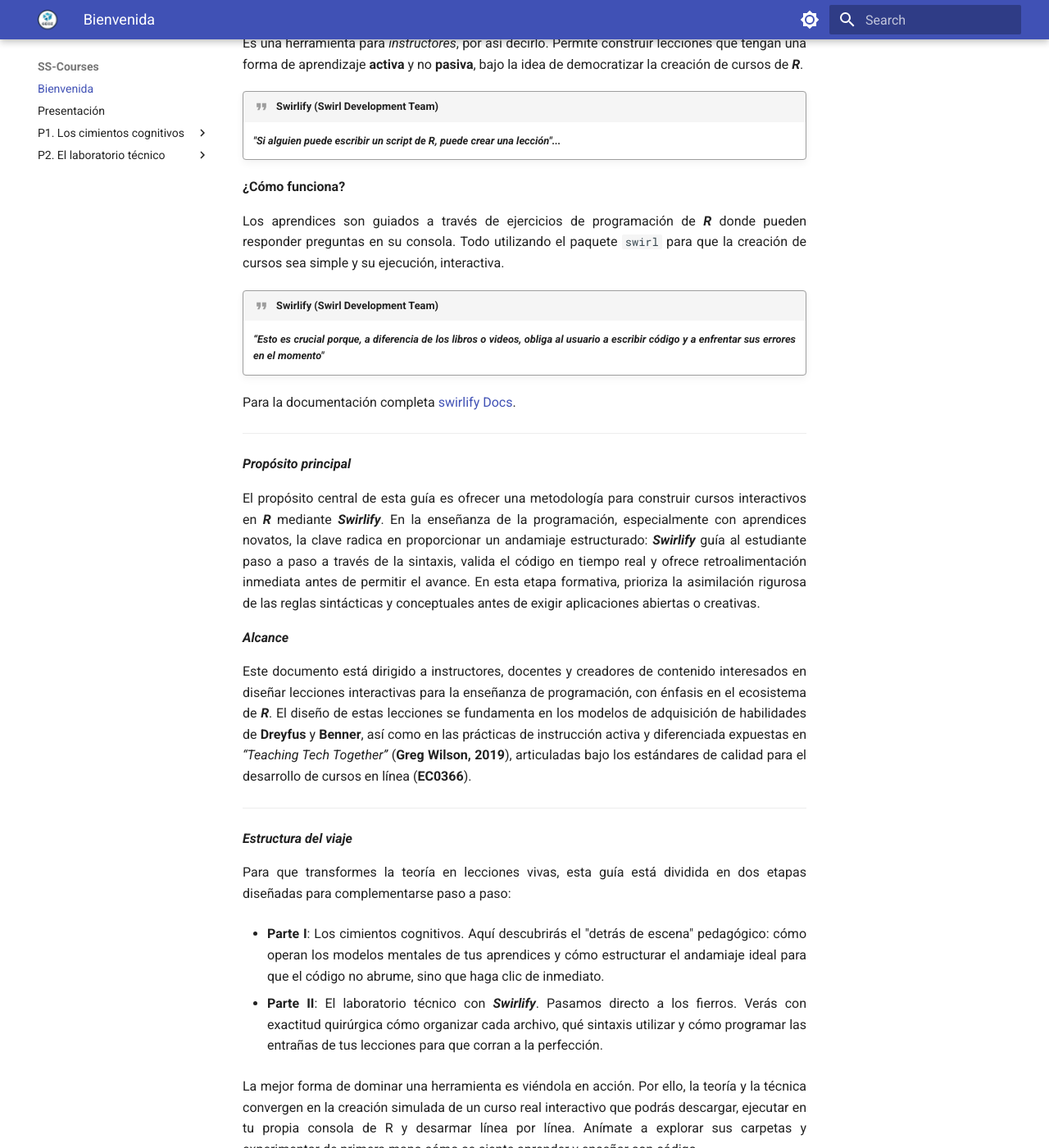
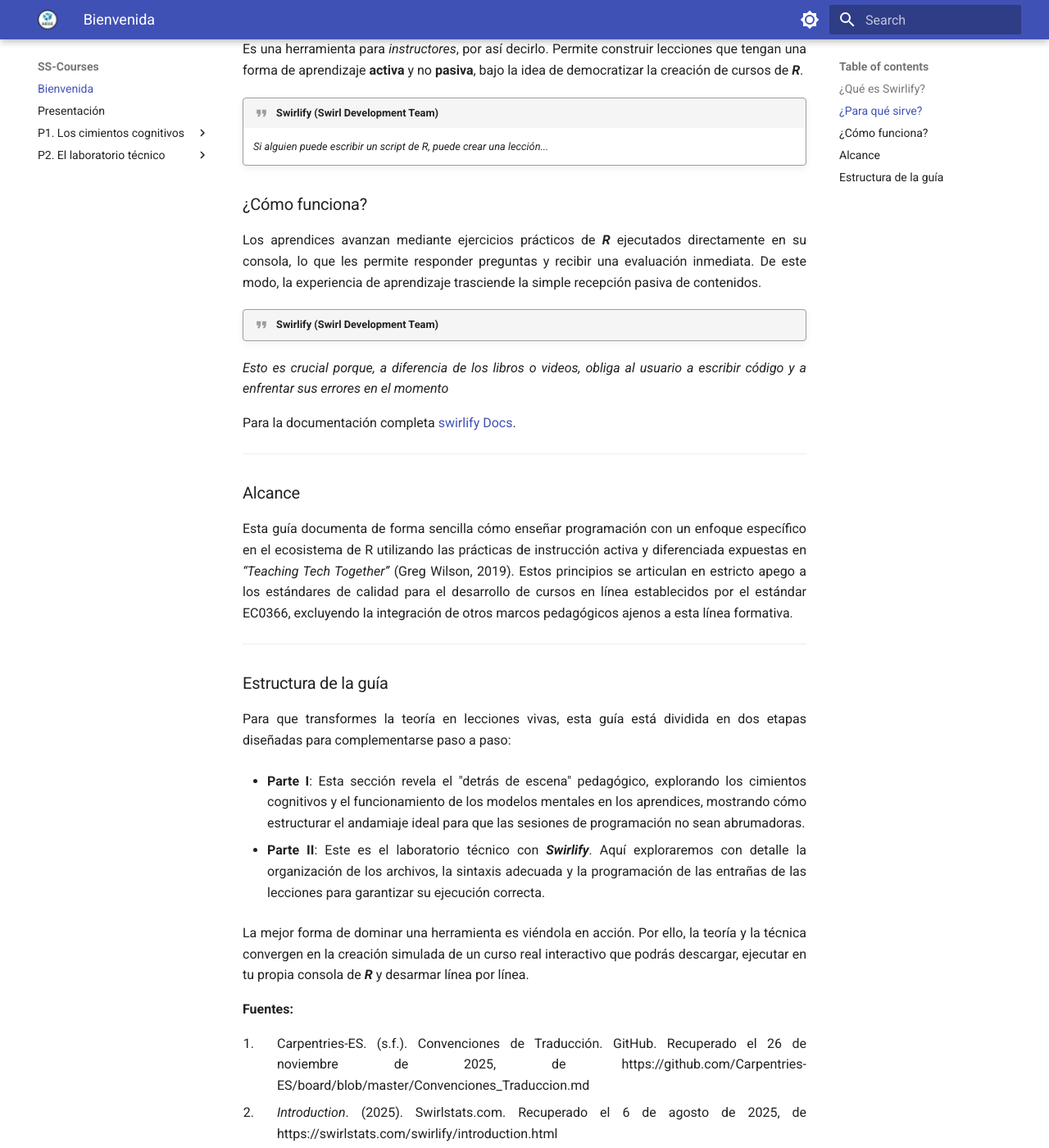
Before and after one commit to Docker-oz/docker_zensrlwf_start, an MkDocs documentation site: the page built from docs/index.md, in a window 1280 px wide and 1400 px high, scrolled down 932 px. Shown: the whole window at 82% size. Built offline with MkDocs 1.6.1 and Material for MkDocs 9.7.7, drawn with Linux system fonts in a browser that asks for light colours; some of the changed text lies outside the part shown.

Commit message:
docs: actualizar cuerpo de bienvenida

```diff
--- a/docs/index.md
+++ b/docs/index.md
@@ -1,71 +1,65 @@
 # Bienvenida
-___
-***Self Swirl - Courses*** es una guía orientada a quienes desean aprender a diseñar lecciones interactivas de ***R*** mediante el paquete especializado `swirlify`.
 
-El objetivo central de esta propuesta es integrar el modelo de adquisición de habilidades de **Hubert** y **Stuart Dreyfus** con los principios de diseño instruccional de _“Teaching Tech Together”_ (**Greg Wilson, 2019**). Esta combinación busca dotar a la enseñanza de la programación de un enfoque estructurado según el nivel del estudiante (novato, competente o experto), priorizando la práctica activa, el uso de analogías claras y ejemplos contextualizados que faciliten la comprensión.
+---
 
-Como capacitador certificado ante la Secretaría de Educación Pública (**SEP**) y el **CONOCER** bajo el estándar **EC0366** (Desarrollo de cursos de formación en línea), concibo este espacio como una oportunidad para renovar la práctica del facilitador. Busco promover la creación de lecciones con rigor metodológico e innovación, aprovechando ***Swirlify*** como una herramienta clave dentro del ecosistema de ***R***.
+**_Self Swirl-Courses_** es una guía personal orientada a quienes desean aprender a diseñar lecciones interactivas de **_R_** mediante el paquete especializado `swirlify`.
 
-Mi propósito es invitar a los facilitadores a reflexionar no solo sobre ***qué*** enseñar, sino sobre el ***por qué*** y el ***cómo***, transformando su experiencia técnica en experiencias de aprendizaje significativas, tanto en el aula presencial como en entornos virtuales.
+El objetivo central de esta propuesta es integrar el modelo de instrucción activa y diferenciada expuesto en _“Teaching Tech Together”_ (Greg Wilson, 2019). Esto busca dotar a la enseñanza de la programación de un enfoque estructurado según el nivel del usuario o aprendiz (novato, competente o experto), priorizando la práctica activa, el uso de analogías claras y ejemplos contextualizados que faciliten la comprensión.
+
+Como capacitador certificado ante la Secretaría de Educación Pública (**SEP**) y el **CONOCER** bajo el estándar **EC0366** (Desarrollo de cursos de formación en línea), concibo este espacio como una oportunidad para renovar la práctica del facilitador. Busco promover la creación de lecciones con rigor metodológico e innovación, aprovechando **_Swirlify_** como una herramienta clave dentro del ecosistema de **_R_**.
+
+Mi propósito es invitar a los facilitadores a reflexionar no solo sobre _qué_ enseñar, sino sobre el _por qué_ y el _cómo_, transformando su experiencia técnica en experiencias de aprendizaje significativas, tanto en el aula presencial como en entornos virtuales.
 
 Mi sincero reconocimiento a todos los profesionales de la educación y a quienes dedican su labor a compartir conocimiento con los demás.
 
-**ATTE.: _"olivinöz"_**
+**ATTE.: _"olivinöz"_**{: .nothing-you-could-do-regular }
 
 ---
 
-***¿Qué es Swirlify?***
+### ¿Qué es Swirlify?
 
-***Swirlify*** es un paquete de ***R***, cuya única función es permitirnos crear y editar lecciones (cursos) de manera interactiva, específicamente para el paquete `swirl` _(Introduction, 2025)_.
+**_Swirlify_** es un paquete de **_R_**, cuya única función es permitirnos crear y editar lecciones (cursos) de manera interactiva, específicamente para el paquete `swirl` (Swirl Development Team, 2025).
 
-***¿Para qué sirve?***
+### ¿Para qué sirve?
 
-Es una herramienta para _instructores_, por así decirlo. Permite construir lecciones que tengan una forma de aprendizaje **activa** y no **pasiva**, bajo la idea de democratizar la creación de cursos de ***R***.
-
+Es una herramienta para _instructores_, por así decirlo. Permite construir lecciones que tengan una forma de aprendizaje **activa** y no **pasiva**, bajo la idea de democratizar la creación de cursos de **_R_**.
 
 !!! Quote "Swirlify (Swirl Development Team)"
 
-    _**"Si alguien puede escribir un script de R, puede crear una lección"...**_
+    _Si alguien puede escribir un script de R, puede crear una lección..._
 
-**¿Cómo funciona?**
+### ¿Cómo funciona?
 
-Los aprendices son guiados a través de ejercicios de programación de ***R*** donde pueden responder preguntas en su consola. Todo utilizando el paquete `swirl` para que la creación de cursos sea simple y su ejecución, interactiva.
+Los aprendices avanzan mediante ejercicios prácticos de **_R_** ejecutados directamente en su consola, lo que les permite responder preguntas y recibir una evaluación inmediata. De este modo, la experiencia de aprendizaje trasciende la simple recepción pasiva de contenidos.
 
 !!! Quote "Swirlify (Swirl Development Team)"
-    _**“Esto es crucial porque, a diferencia de los libros o videos, obliga al usuario a escribir código y a enfrentar sus errores en el momento"**_
+_Esto es crucial porque, a diferencia de los libros o videos, obliga al usuario a escribir código y a enfrentar sus errores en el momento_
 
 Para la documentación completa [swirlify Docs](https://swirlstats.com/swirlify/).
 
 ---
 
-***Propósito principal***
+### Alcance
 
-
-El propósito central de esta guía es ofrecer una metodología para construir cursos interactivos en ***R*** mediante ***Swirlify***. En la enseñanza de la programación, especialmente con aprendices novatos, la clave radica en proporcionar un andamiaje estructurado: ***Swirlify*** guía al estudiante paso a paso a través de la sintaxis, valida el código en tiempo real y ofrece retroalimentación inmediata antes de permitir el avance. En esta etapa formativa, prioriza la asimilación rigurosa de las reglas sintácticas y conceptuales antes de exigir aplicaciones abiertas o creativas.
-
-***Alcance***
-
-Este documento está dirigido a instructores, docentes y creadores de contenido interesados en diseñar lecciones interactivas para la enseñanza de programación, con énfasis en el ecosistema de ***R***. El diseño de estas lecciones se fundamenta en los modelos de adquisición de habilidades de **Dreyfus** y **Benner**, así como en las prácticas de instrucción activa y diferenciada expuestas en _“Teaching Tech Together”_ (**Greg Wilson, 2019**), articuladas bajo los estándares de calidad para el desarrollo de cursos en línea (**EC0366**).
+Esta guía documenta de forma sencilla cómo enseñar programación con un enfoque específico en el ecosistema de R utilizando las prácticas de instrucción activa y diferenciada expuestas en _“Teaching Tech Together”_ (Greg Wilson, 2019). Estos principios se articulan en estricto apego a los estándares de calidad para el desarrollo de cursos en línea establecidos por el estándar EC0366, excluyendo la integración de otros marcos pedagógicos ajenos a esta línea formativa.
 
 ---
 
-***Estructura del viaje***
+### Estructura de la guía
 
 Para que transformes la teoría en lecciones vivas, esta guía está dividida en dos etapas diseñadas para complementarse paso a paso:
 
-- **Parte I**: Los cimientos cognitivos. Aquí descubrirás el "detrás de escena" pedagógico: cómo operan los modelos mentales de tus aprendices y cómo estructurar el andamiaje ideal para que el código no abrume, sino que haga clic de inmediato.
+- **Parte I**: Esta sección revela el "detrás de escena" pedagógico, explorando los cimientos cognitivos y el funcionamiento de los modelos mentales en los aprendices, mostrando cómo estructurar el andamiaje ideal para que las sesiones de programación no sean abrumadoras.
 
-- **Parte II**: El laboratorio técnico con ***Swirlify***. Pasamos directo a los fierros. Verás con exactitud quirúrgica cómo organizar cada archivo, qué sintaxis utilizar y cómo programar las entrañas de tus lecciones para que corran a la perfección.
+- **Parte II**: Este es el laboratorio técnico con **_Swirlify_**. Aquí exploraremos con detalle la organización de los archivos, la sintaxis adecuada y la programación de las entrañas de las lecciones para garantizar su ejecución correcta.
 
-La mejor forma de dominar una herramienta es viéndola en acción. Por ello, la teoría y la técnica convergen en la creación simulada de un curso real interactivo que podrás descargar, ejecutar en tu propia consola de R y desarmar línea por línea. Anímate a explorar sus carpetas y experimentar de primera mano cómo se siente aprender y enseñar con código.
-
----
+La mejor forma de dominar una herramienta es viéndola en acción. Por ello, la teoría y la técnica convergen en la creación simulada de un curso real interactivo que podrás descargar, ejecutar en tu propia consola de **_R_** y desarmar línea por línea.
 
 **Fuentes:**
 
 1. Carpentries-ES. (s.f.). Convenciones de Traducción. GitHub. Recuperado el 26 de noviembre de 2025, de https://github.com/Carpentries-ES/board/blob/master/Convenciones_Traduccion.md
 
-2. *Introduction*. (2025). Swirlstats.com. Recuperado el 6 de agosto de 2025, de https://swirlstats.com/swirlify/introduction.html
+2. _Introduction_. (2025). Swirlstats.com. Recuperado el 6 de agosto de 2025, de https://swirlstats.com/swirlify/introduction.html
 
 3. Wilson, G. (s.f.). Enseñar tecnología juntos (Teaching Tech Together). Recuperado el 26 de noviembre de 2025, de https://teachtogether.tech/es/#
 
```
